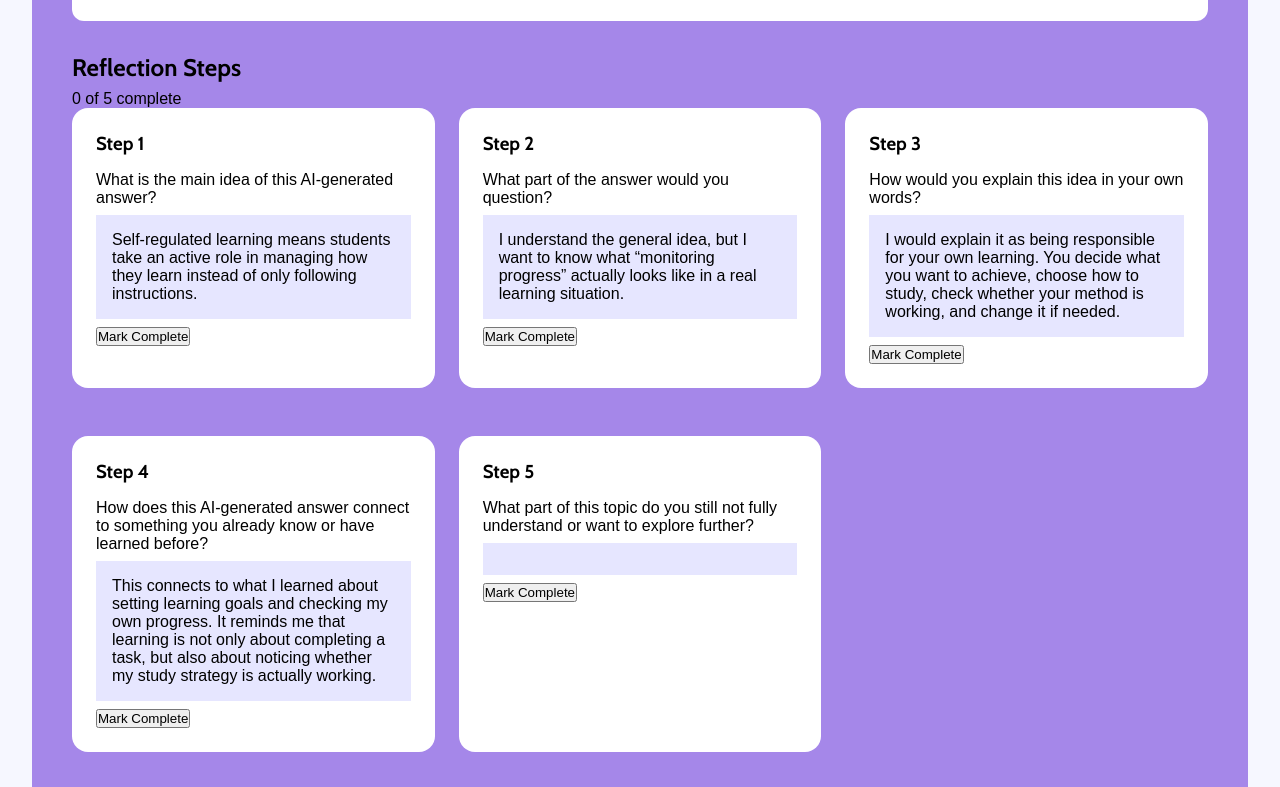
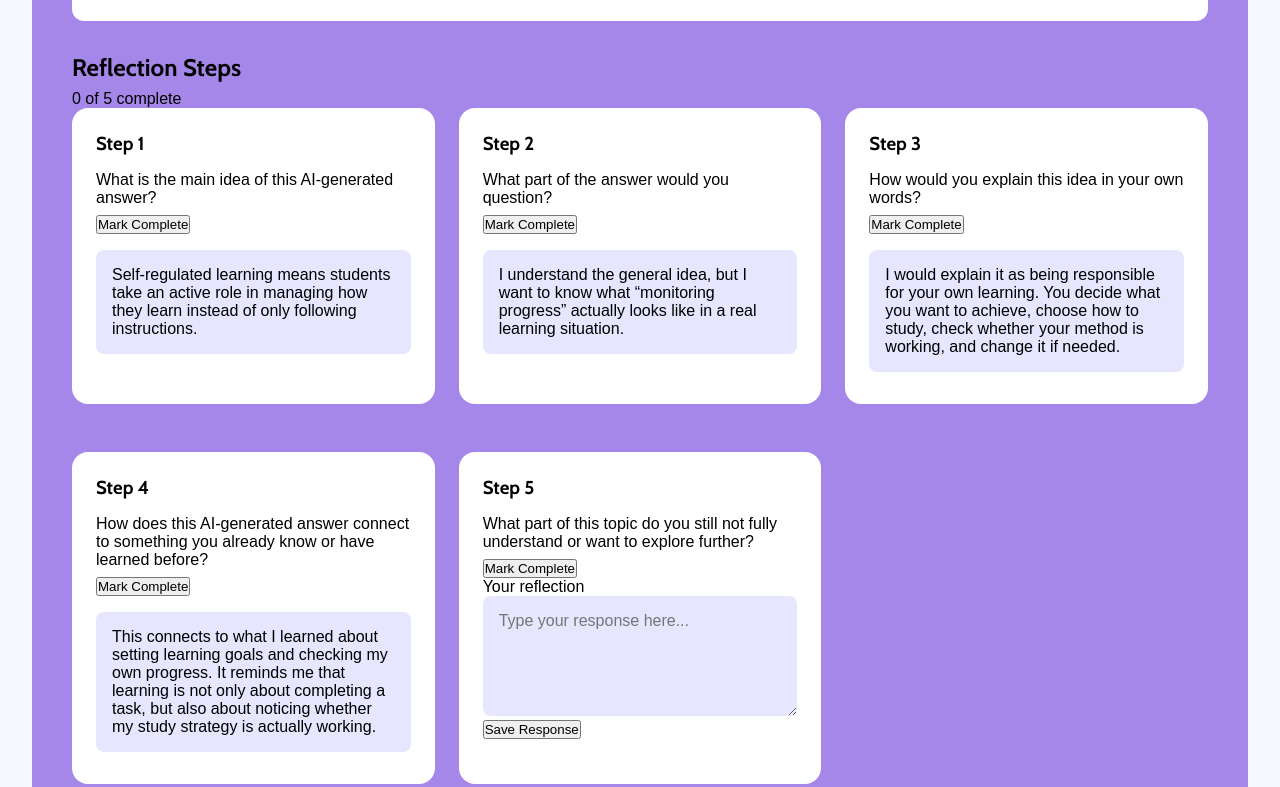
Before and after one commit to yx3969/f26-nyu-project-Xiang-Yichen, a plain HTML site: page index.html in a window 1280 px wide. Shown: the part 305-1092 px from the top of the page. Drawn offline with nearby package versions, Linux system fonts and the light colour scheme; a web font is replaced by a local one.

Commit message:
Add user reflection input and empty response validation

```diff
--- a/script.js
+++ b/script.js
@@ -3,6 +3,11 @@ let hintIsOpen = false;
 
 // completedSteps: students need to see which reflection steps they have finished
 let completedSteps = [];
+
+// userReflection: remembers the learner's own response for Step 5
+let userReflection = "";
+
+let reflectionMessage = "";
 
 const hintButton = document.getElementById("hint-button");
 const hintMessage = document.getElementById("hint-message");
@@ -53,6 +58,10 @@ const reflectionSteps = [
 // Get the container
 const container = document.getElementById("steps-container");
 
+// Does the learner have a non-empty reflection response? Returns true or false.
+function hasReflection(text) {
+  return text.trim().length > 0;
+}
 
 // render: draws the reflection steps from their completion state and updates progress
 function render() {
@@ -105,8 +114,71 @@ function render() {
     // Append to structure
     stepCard.appendChild(stepTitle);
     stepCard.appendChild(question);
-    stepCard.appendChild(answer);
     stepCard.appendChild(completeButton);
+
+    if (step.step === "Step 5") {
+
+      if (hasReflection(userReflection)) {
+        const savedReflection = document.createElement("p");
+
+        savedReflection.textContent = userReflection;
+        savedReflection.classList.add("reflection-answer");
+
+        stepCard.appendChild(savedReflection);
+
+      } else {
+        const reflectionForm = document.createElement("form");
+        const reflectionLabel = document.createElement("label");
+        const reflectionInput = document.createElement("textarea");
+        const submitButton = document.createElement("button");
+        //const message = document.createElement("p");
+
+        reflectionLabel.textContent = "Your reflection";
+        reflectionLabel.setAttribute("for", "reflection-input");
+
+        reflectionInput.id = "reflection-input";
+        reflectionInput.placeholder = "Type your response here...";
+
+        submitButton.type = "submit";
+        submitButton.textContent = "Save Response";
+
+        //message.textContent = reflectionMessage;
+        //message.classList.add("reflection-message");
+
+        reflectionForm.appendChild(reflectionLabel);
+        reflectionForm.appendChild(reflectionInput);
+        reflectionForm.appendChild(submitButton);
+        //reflectionForm.appendChild(message);
+
+        //I removed the always-visible message element so it only appears when there is feedback
+        if (reflectionMessage !== "") {
+          const message = document.createElement("p");
+          message.textContent = reflectionMessage;
+          message.classList.add("reflection-message");
+          reflectionForm.appendChild(message);
+        }
+
+        reflectionForm.addEventListener("submit", (event) => {
+          event.preventDefault();
+
+          if (hasReflection(reflectionInput.value)) {
+            userReflection = reflectionInput.value;
+            reflectionMessage = "";
+          } else {
+            reflectionMessage = "Please write a reflection before saving.";
+          }
+
+          render();
+        });
+
+        stepCard.appendChild(reflectionForm);
+      }
+
+    }else {
+      answer.textContent = step.answer;
+      answer.classList.add("reflection-answer");
+      stepCard.appendChild(answer);
+    }
 
     container.appendChild(stepCard);
 
--- a/style.css
+++ b/style.css
@@ -205,3 +205,18 @@ footer{
 .is-complete {
   opacity: 0.6;
 }
+
+#reflection-input {
+  width: 100%;
+  min-height: 120px;
+  padding: 16px;
+
+  background-color: var(--reminder-background);
+  border: none;
+  border-radius: 8px;
+
+  font-family: "Blinker", sans-serif;
+  font-size: 16px;
+
+  resize: vertical;
+}
```
